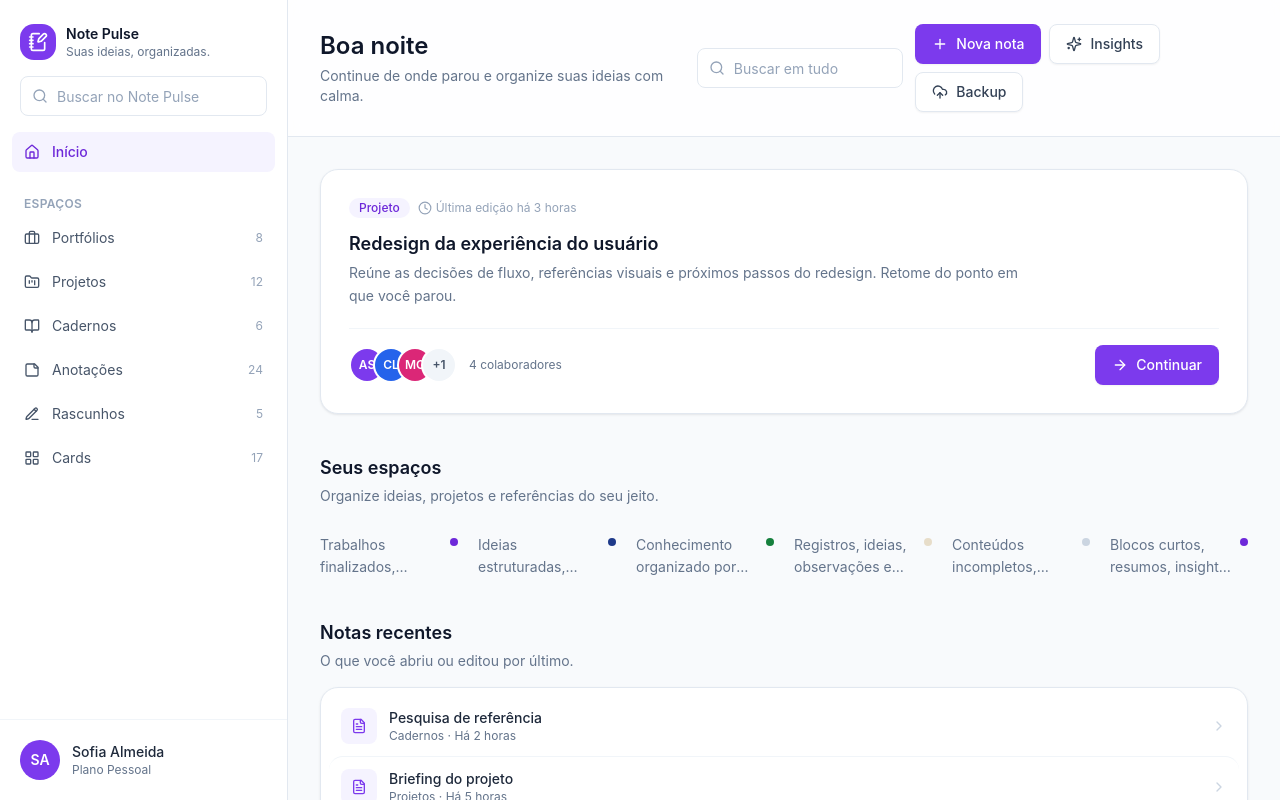
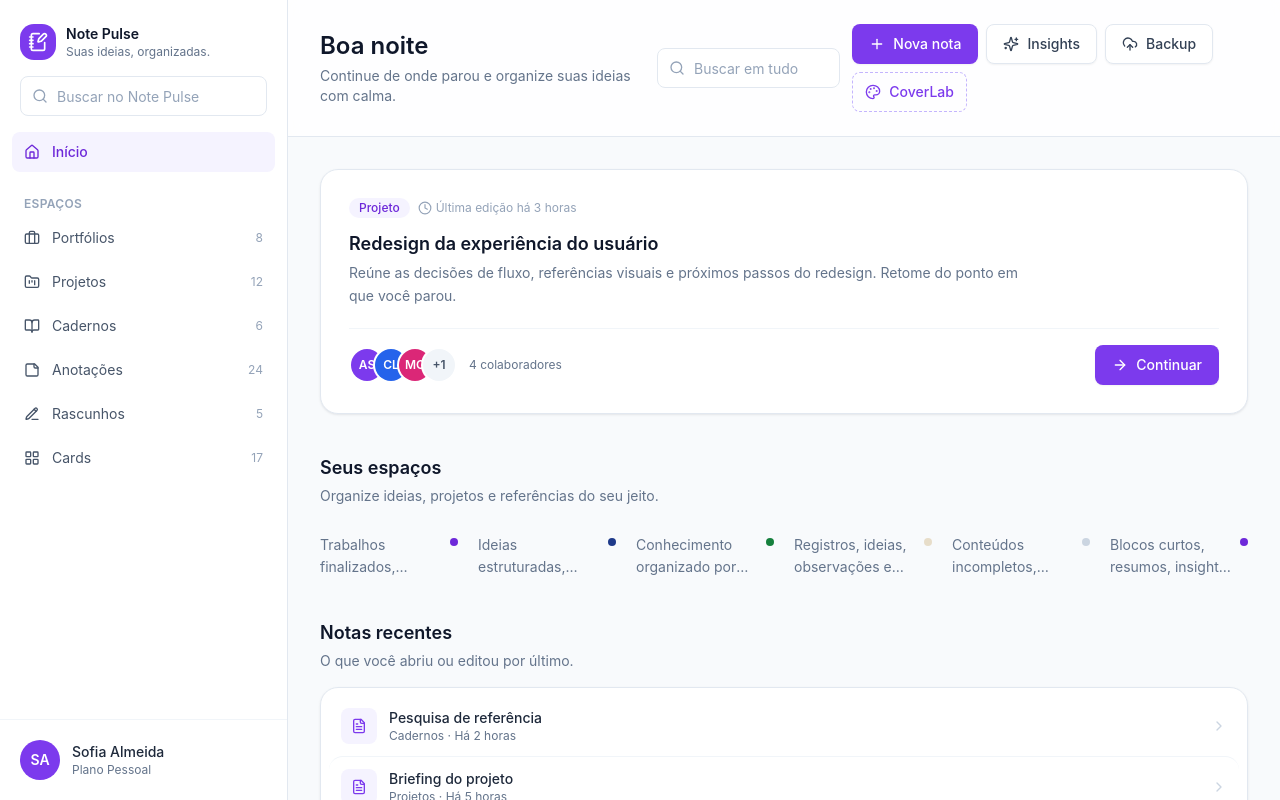
Before and after one commit to memocoreapp-pixel/projeto_anota-es, a React (Vite) app: page / in a window 1280 px wide. Built offline with nearby package versions, Linux system fonts and the light colour scheme.

Commit message:
chore(home): add temporary CoverLab link in header for easy preview access

```diff
--- a/src/components/layout/Header.tsx
+++ b/src/components/layout/Header.tsx
@@ -1,4 +1,5 @@
-import { Plus, Sparkles, CloudUpload, Menu } from "lucide-react";
+import { Plus, Sparkles, CloudUpload, Menu, Palette } from "lucide-react";
+import { Link } from "react-router-dom";
 import { Button } from "@/components/ui/Button";
 import { SearchInput } from "@/components/ui/SearchInput";
 
@@ -44,6 +45,14 @@ export function Header({ onOpenSidebar }: HeaderProps) {
             <Button variant="secondary" icon={CloudUpload}>
               Backup
             </Button>
+            <Link
+              to="/cover-lab"
+              className="inline-flex h-10 items-center gap-2 rounded-lg border border-dashed border-brand-300 px-3 text-sm font-medium text-brand-600 hover:bg-brand-50"
+              title="Pré-visualização das capas (temporário)"
+            >
+              <Palette className="h-4 w-4" aria-hidden="true" />
+              CoverLab
+            </Link>
           </div>
         </div>
       </div>
```
